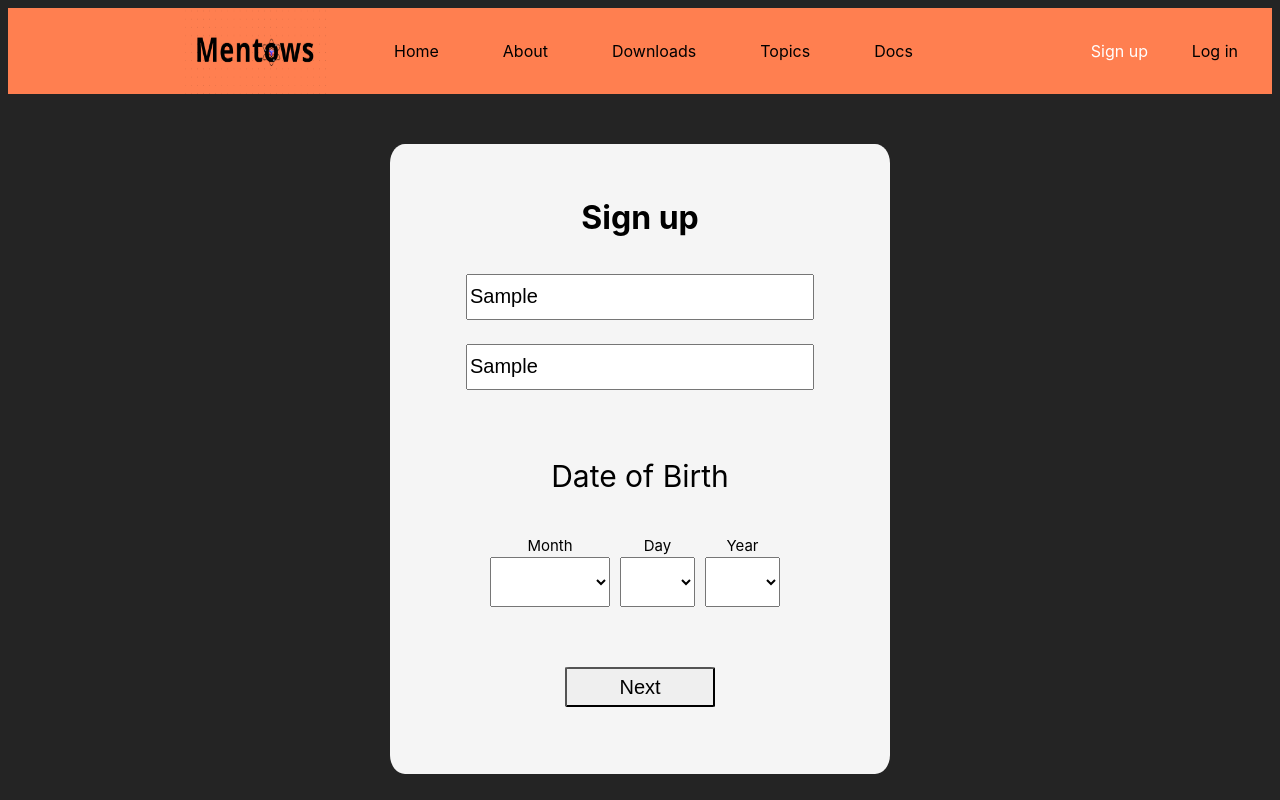
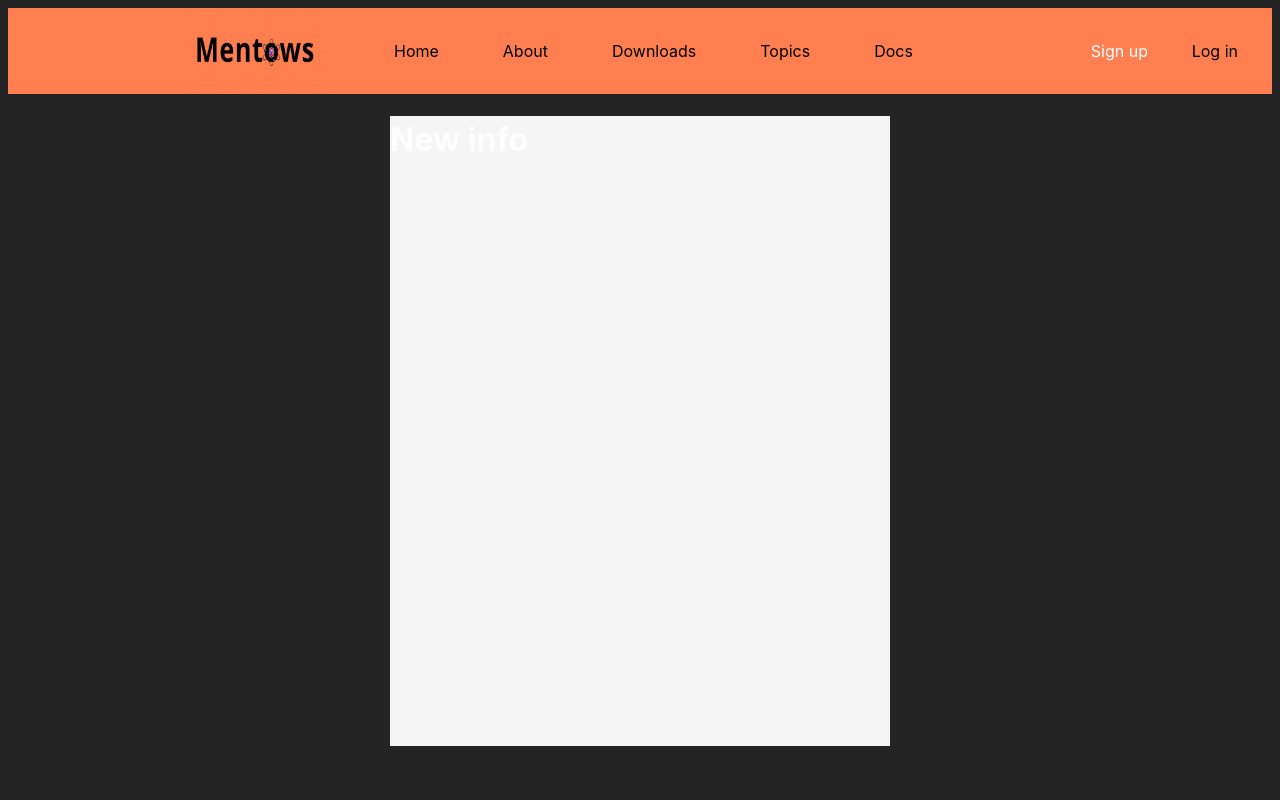
Before and after one commit to Keiaus/Mentows, a React (Vite) app in the folder mentows/: page /Signup in a window 1280 px wide. Both pictures are taken after typing "Sample", "Sample" into the empty fields and a click on the button "Next". Built offline with nearby package versions, Linux system fonts and the light colour scheme.

Commit message:
got the new div to show after next is clicked :)

```diff
--- a/mentows/src/components/Signup/SignupForm.jsx
+++ b/mentows/src/components/Signup/SignupForm.jsx
@@ -2,6 +2,7 @@ import { React, useState } from 'react';
 
 const SignupForm = () => {
 
+    const [submitted, setSubmitted] = useState(false);
     const [name, setName] = useState('');
     const [phone, setPhone] = useState(''); // string
     const [month, setMonth] = useState('');
@@ -15,8 +16,21 @@ const SignupForm = () => {
         console.log(month);
         console.log(day);
         console.log(year);
+
+        setSubmitted(true);
     }
 
+    if (submitted)
+    {
+        return (
+            <div id='style-container2' style={{ height: '630px', width: '500px', backgroundColor: 'whitesmoke', margin:'auto'}}>
+                <h1>New info</h1>
+            </div>
+        )
+    }
+
+    else
+    {
         return (
             <>
             <form onSubmit={handleSubmit}>
@@ -121,7 +135,7 @@ const SignupForm = () => {
                                     <br />
                                     <div style={{ marginTop: '10px' }}>
 
-                                    <button type='submit' id='next1' style={{ height: '40px', width: '150px', fontSize: '20px', marginTop: '50px', borderRadius: '3%' }}>Next</button>
+                                        <button type='submit' id='next1' style={{ height: '40px', width: '150px', fontSize: '20px', marginTop: '50px', borderRadius: '3%' }} >Next</button>
 
                                     </div>
                                 </div>
@@ -133,5 +147,6 @@ const SignupForm = () => {
             </>
         )
     }
+}
 
 export default SignupForm;
```
Lines whose indentation alone changed are shown as unchanged.
